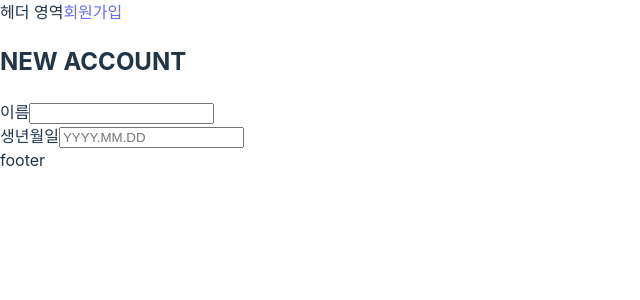
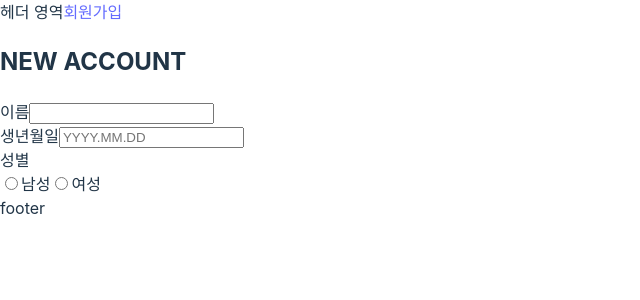
Before and after one commit to naerim/pawsitive, a React (Vite) app in the folder frontend/: page /signUp in a window 1280 px wide. Shown: the top 300 px of the page, without its empty margins (0-640 px from the left). Built offline with nearby package versions, Linux system fonts and the light colour scheme.

Commit message:
✨ feat : 성별 입력 field 생성

```diff
--- a/frontend/src/container/SignUpContainer.tsx
+++ b/frontend/src/container/SignUpContainer.tsx
@@ -5,6 +5,7 @@ const SignUpContainer = () => {
   const [nameError, setNameError] = useState('')
   const [dob, setDob] = useState('')
   const [dobError, setDobError] = useState('')
+  const [gender, setGender] = useState('')
 
   const handleNameChange = (e: React.ChangeEvent<HTMLInputElement>) => {
     const nameInput = e.target.value
@@ -51,6 +52,11 @@ const SignUpContainer = () => {
     }
   }
 
+  const handleGenderChange = (e: React.ChangeEvent<HTMLInputElement>) => {
+    const genderSelect = e.target.value
+
+    setGender(genderSelect)
+  }
   return (
     <>
       <h2>NEW ACCOUNT</h2>
@@ -81,6 +87,28 @@ const SignUpContainer = () => {
           />
         </label>
         <div>{dobError}</div>
+
+        <label htmlFor="gender">
+          성별
+          <div>
+            <input
+              type="radio"
+              name="gender"
+              value="male"
+              checked={gender === 'male'}
+              onChange={handleGenderChange}
+            />
+            남성
+            <input
+              type="radio"
+              name="gender"
+              value="female"
+              checked={gender === 'female'}
+              onChange={handleGenderChange}
+            />
+            여성
+          </div>
+        </label>
       </div>
     </>
   )
```
